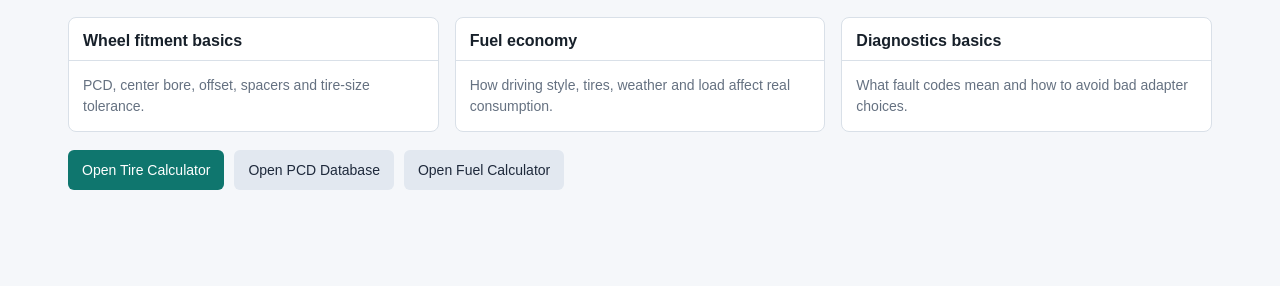
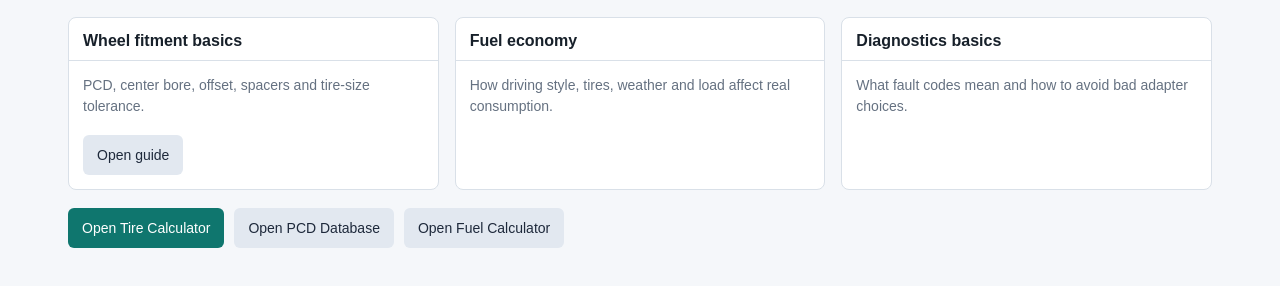
Before and after one commit to autocore-team/autohub, a plain HTML site: page guides.html in a window 1280 px wide. Shown: the part 196-482 px from the top of the page. Drawn offline with Linux system fonts and the light colour scheme.

Commit message:
Update guides.html

```diff
--- a/guides.html
+++ b/guides.html
@@ -381,7 +381,10 @@
       cardsEl.innerHTML = page[lang].cards.map(([title, text]) => `
         <article class="panel">
           <h2>${title}</h2>
-          <div class="panel-body">${text}</div>
+          <div class="panel-body">
+            ${text}
+            ${title === page[lang].cards[0][0] ? '<div class="links"><a class="link-button secondary" href="wheel-fitment-basics.html">Open guide</a></div>' : ''}
+          </div>
         </article>
       `).join('');
     }
```
